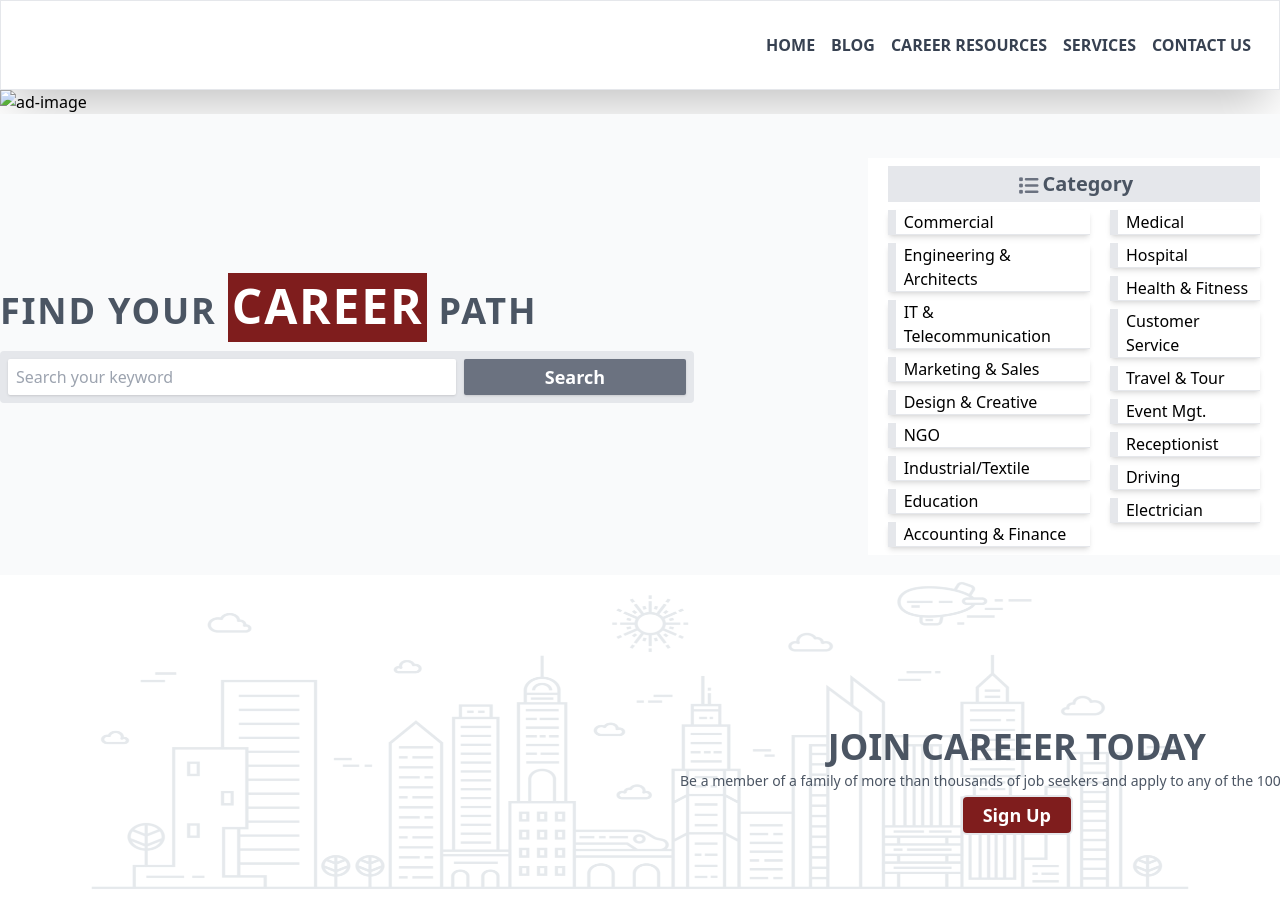
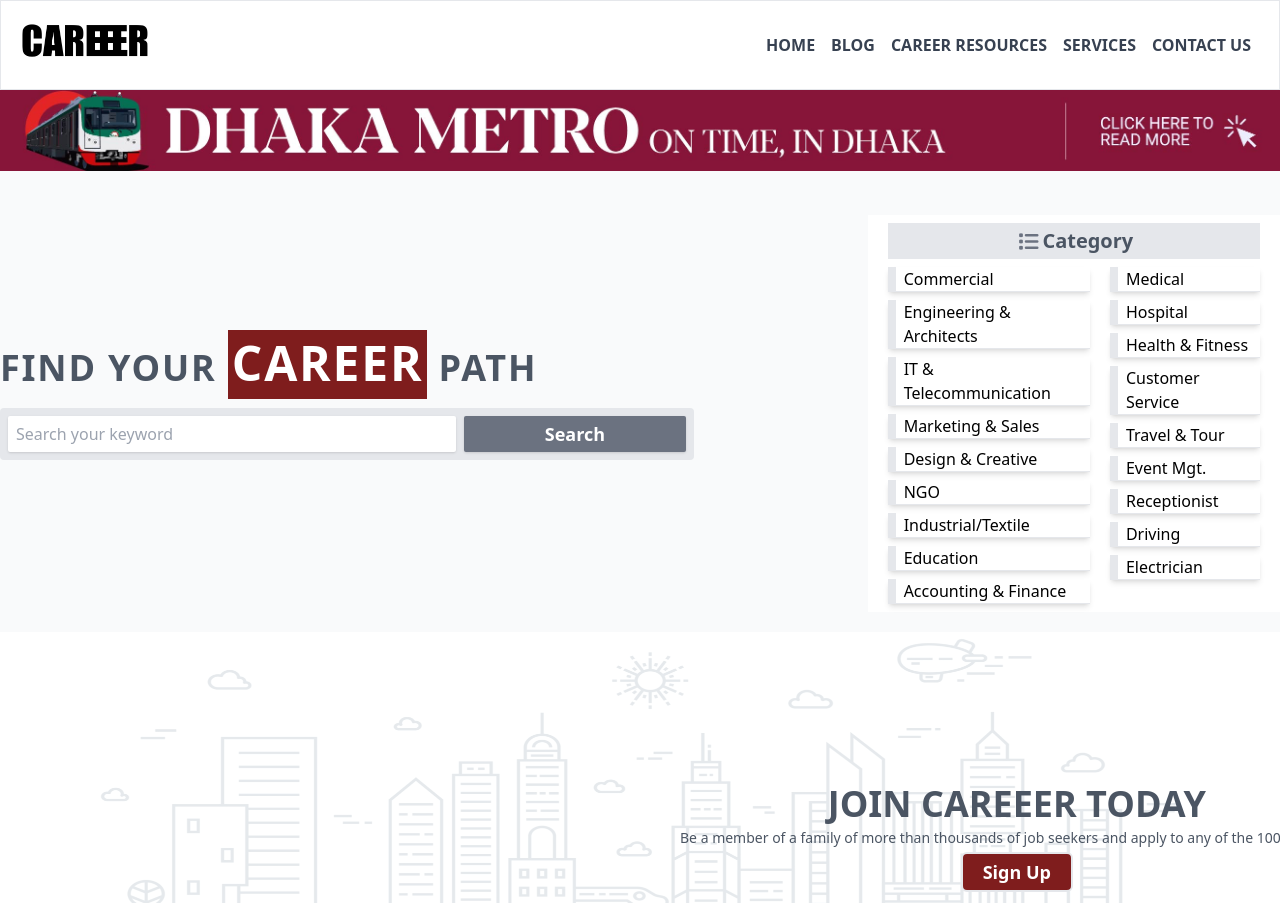
Before and after one commit to shaaheensaab/careeer, a website: page dist/index.html in a window 1280 px wide. Shown: the top 903 px of the page. Drawn offline with nearby package versions, Linux system fonts and the light colour scheme; files that its build step writes are made by us from their sources; the site is published under a folder, as on GitHub Pages, so addresses that start at the root find nothing; files whose address does not match are found by name.

Commit message:
image checked

```diff
--- a/dist/index.html
+++ b/dist/index.html
@@ -20,7 +20,7 @@
     <nav class="bg-white top-0 left-0 flex px-5 shadow-2xl border-b-4 md:border py-4">
       <div class="container flex justify-between m-auto items-center">
         <div class="">
-          <img src="/assets/careeer-logo.png" class="w-32" alt="" />
+          <img src="../assets/careeer-logo.png" class="w-32" alt="" />
         </div>
 
         <div
@@ -55,7 +55,7 @@
 
     <!-- ad 01 -->
     <div class="">
-        <img class="container m-auto" src="/assets/ad-banner-01.jpeg" alt="ad-image">
+        <img class="container m-auto" src="../assets/ad-banner-01.jpeg" alt="ad-image">
     </div>
     <!-- ad 02 -->
 
@@ -121,7 +121,7 @@
     <!-- Divisional job start-->
     <div class="">
         <div class="border-black">
-          <img src="./assets/cityscape-modern-landscape.jpg" alt="landscape-image" class="relative opacity-10 h-auto md:h-80 md:container md:m-auto w-full">
+          <img src="../assets/cityscape-modern-landscape.jpg" alt="landscape-image" class="relative opacity-10 h-auto md:h-80 md:container md:m-auto w-full">
 
           <div class="absolute -translate-y-40 md:-translate-y-44 md:translate-x-52 xl:translate-x-[40rem] text-center px-10 space-y-1 py-2">
             <h1 class="text-lg md:text-2xl lg:text-4xl text-gray-600 font-bold">JOIN CAREEER TODAY</h1>
```
